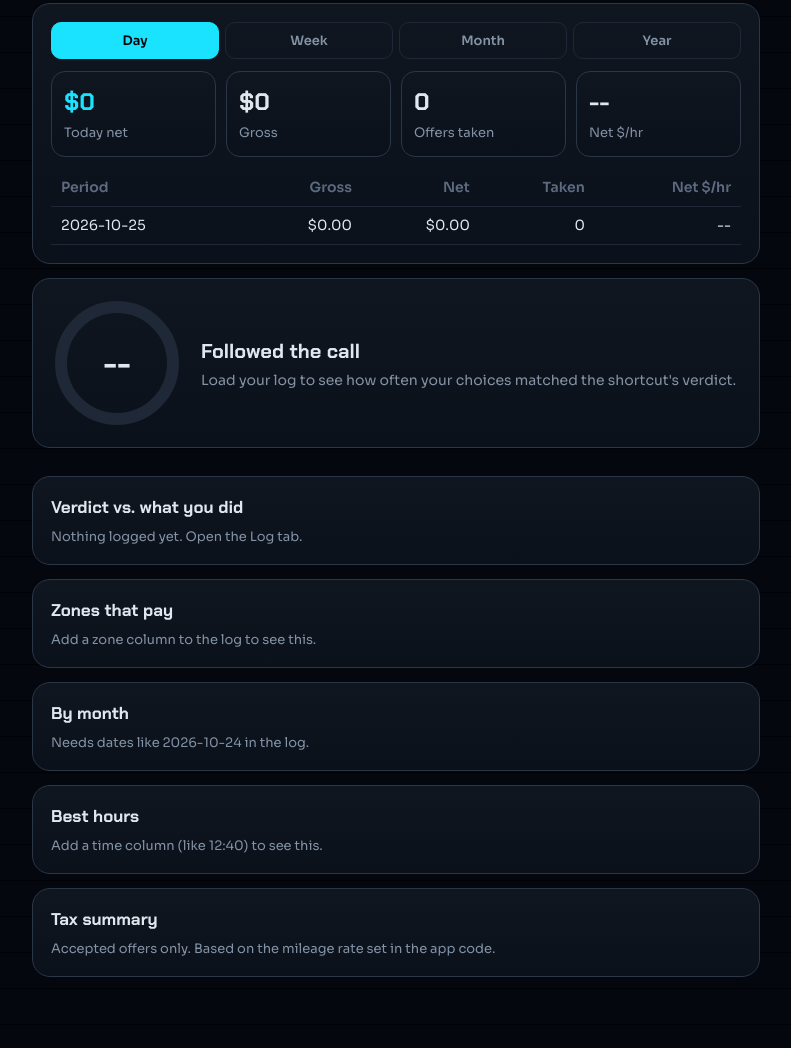
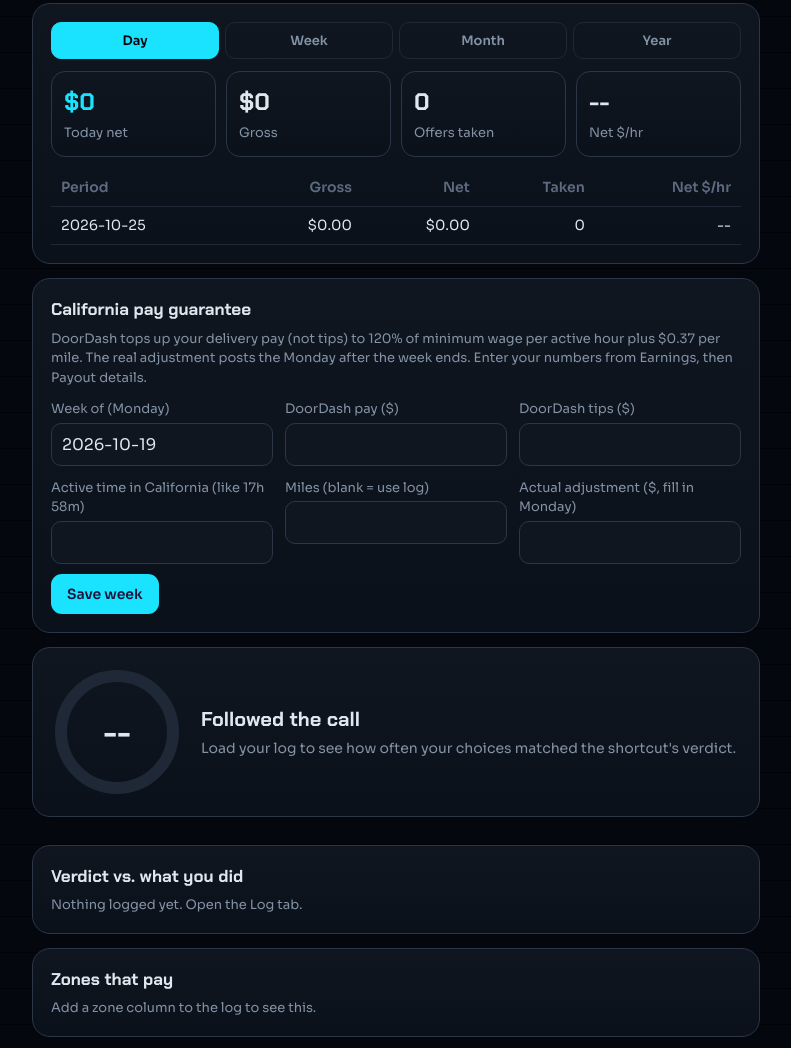
Before and after one commit to 0321-ops-COS/Hustler, a plain HTML site: page index.html in a window 1280 px wide. Shown: the part 1028-2076 px from the top of the page, without its empty margins (244-1035 px from the left). Drawn offline with nearby package versions, Linux system fonts and the light colour scheme.

Commit message:
Update Hustle HQ dashboard

```diff
--- a/index.html
+++ b/index.html
@@ -118,6 +118,7 @@
   <div class="card" id="float"></div>
   <div class="card" id="quest"></div>
   <div class="card"><div class="seg" id="seg"><button data-p="day" class="on">Day</button><button data-p="week">Week</button><button data-p="month">Month</button><button data-p="year">Year</button></div><div id="earnBig"></div><div class="wrap" id="earnTbl" style="margin-top:12px"></div></div>
+  <div class="card" id="ca"></div>
   <div class="card hero">
     <div class="ring"><svg width="132" height="132" viewBox="0 0 132 132"><circle cx="66" cy="66" r="56" fill="none" stroke="var(--line)" stroke-width="12"/><circle id="arc" cx="66" cy="66" r="56" fill="none" stroke="var(--gold)" stroke-width="12" stroke-linecap="round" stroke-dasharray="352" stroke-dashoffset="352" style="transition:stroke-dashoffset .9s"/></svg><b id="follow">--</b></div>
     <div><h2>Followed the call</h2><p id="followTxt">Load your log to see how often your choices matched the shortcut's verdict.</p></div>
@@ -196,8 +197,8 @@
 $("#menuBtn").onclick=()=>menu(!$("#nav").classList.contains("open"));$("#scrim").onclick=()=>menu(false);
 document.querySelectorAll("nav button").forEach(b=>b.addEventListener("click",()=>menu(false)));
 const CFG={shortcutName:"DoorDash Offer Analyzer",shortcutLink:"",appUrl:""};
-const DEF={accept:89,estPay:7,estMph:20,mpg:17.5,wear:0.12,gas:5.75,rampTop:90,rampLow:85,floorMile:0.75,floorHour:10,baseMile:1.5,baseHour:18,bigItems:3,bigMile:2,bigHour:20,emergency:80,taxRate:0.70,target:85};
-const LBL={accept:"Acceptance rate (%)",estPay:"Archive est. pay per delivery ($)",estMph:"Archive est. avg speed (mph)",mpg:"MPG",wear:"Wear cost per mile ($)",gas:"Gas price ($/gal)",rampTop:"Ramp top (% acceptance)",rampLow:"Ramp low (% acceptance)",floorMile:"Floor $/mile",floorHour:"Floor $/hour",baseMile:"Base $/mile",baseHour:"Base $/hour",bigItems:"Big order: items over",bigMile:"Big order $/mile",bigHour:"Big order $/hour",emergency:"Emergency rate (%)",taxRate:"Mileage deduction rate ($/mi)",target:"Float target (% acceptance)"};
+const DEF={accept:89,estPay:7,estMph:20,mpg:17.5,wear:0.12,gas:5.75,rampTop:90,rampLow:85,floorMile:0.75,floorHour:10,baseMile:1.5,baseHour:18,bigItems:3,bigMile:2,bigHour:20,emergency:80,taxRate:0.70,target:85,caWage:16.90,caPct:120,caMile:0.37};
+const LBL={accept:"Acceptance rate (%)",estPay:"Archive est. pay per delivery ($)",estMph:"Archive est. avg speed (mph)",mpg:"MPG",wear:"Wear cost per mile ($)",gas:"Gas price ($/gal)",rampTop:"Ramp top (% acceptance)",rampLow:"Ramp low (% acceptance)",floorMile:"Floor $/mile",floorHour:"Floor $/hour",baseMile:"Base $/mile",baseHour:"Base $/hour",bigItems:"Big order: items over",bigMile:"Big order $/mile",bigHour:"Big order $/hour",emergency:"Emergency rate (%)",taxRate:"Mileage deduction rate ($/mi)",target:"Float target (% acceptance)",caWage:"CA minimum wage ($/hr)",caPct:"CA guarantee (% of min wage per active hour)",caMile:"CA guarantee per mile ($)"};
 let S={...DEF},store=null,uid=null,isDemo=false;
 const num=v=>{const n=parseFloat(String(v).replace(/[$,]/g,""));return isNaN(n)?0:n};
 const $f=(n,d=2)=>"$"+n.toFixed(d);
@@ -426,7 +427,7 @@
 let PER="day",LG=[[],[]];
 const iso=d=>d.getFullYear()+"-"+String(d.getMonth()+1).padStart(2,"0")+"-"+String(d.getDate()).padStart(2,"0");
 function keyOf(s,p){s=(s||"").slice(0,10);if(p==="day")return s;if(p==="month")return s.slice(0,7);if(p==="year")return s.slice(0,4);const d=new Date(s+"T12:00:00");d.setDate(d.getDate()-((d.getDay()+6)%7));return iso(d)}
-function renderGame(R,RL){LG=[R,RL];
+function renderGame(R,RL){LG=[R,RL];setTimeout(renderCA,0);
  const acc=R.filter(r=>r.t&&/^\d{4}-\d\d-\d\d/.test(r.date||"")),G={},z=()=>({p:0,n:0,c:0,m:0});
  acc.forEach(r=>{const g=G[keyOf(r.date,PER)]=G[keyOf(r.date,PER)]||z();g.p+=r.p;g.n+=r.net;g.c++;g.m+=r.min});
  const now=keyOf(iso(new Date()),PER),ks=Object.keys(G).sort().reverse().slice(0,PER==="day"?10:PER==="week"?8:12);if(!ks.includes(now))ks.unshift(now);
@@ -441,6 +442,28 @@
  const fp=RL.length?RL.filter(r=>r.v===r.t).length/RL.length:0,life=acc.reduce((a,r)=>a+r.net,0);
  const B=[["25 offers",RL.length>=25],["10 in a row",best>=10],["85% follow rate",RL.length>=20&&fp>=.85],["$1,000 net",life>=1000]];
  $("#quest").innerHTML=`<h2 style="font-size:17px">Today's quests</h2><p class="hint">Streak: ${st} followed in a row. Best: ${best}.</p>`+q("Follow the call 5 times",fol,5)+q("Beat your average day",tn,Math.max(avg,1),1)+q("10 in a row",st,10)+`<div>${B.map(b=>`<span class="chip ${b[1]?"on":""}">${b[0]}</span>`).join("")}</div>`}
+
+// California pay guarantee (weekly)
+let CA={};
+const weekKey=d=>keyOf(d,"week");
+const hm2h=v=>{v=String(v||"").trim();const m=v.match(/^(\d+)\s*[h:]\s*(\d+)?/i);return m?+m[1]+(+(m[2]||0))/60:num(v)};
+function caEst(e,logMiles){const h=e.hours||0,mi=e.miles>0?e.miles:logMiles,g=S.caPct/100*S.caWage*h+S.caMile*mi,adj=Math.max(0,g-(e.pay||0));return{g,mi,adj,miSrc:e.miles>0?"entered":"from log"}}
+function renderCA(){const el=$("#ca");if(!el)return;
+  const wk=$("#caWk")?$("#caWk").value:weekKey(iso(new Date())),cur=CA[wk]||{};
+  const R=(LG[0]||[]).filter(r=>r.t&&weekKey(r.date)===wk),lm=R.reduce((a,r)=>a+r.m,0);
+  const ks=Object.keys(CA).sort().reverse().slice(0,8);
+  const row=k=>{const e=CA[k],x=caEst(e,(LG[0]||[]).filter(r=>r.t&&weekKey(r.date)===k).reduce((a,r)=>a+r.m,0));const act=e.actual!=null&&e.actual!=="";
+    return`<tr><td>${k}</td><td>${$f(e.pay||0)}</td><td>${$f(x.adj)}</td><td>${act?$f(num(e.actual)):"pending"}</td><td>${$f((e.pay||0)+(e.tips||0)+(act?num(e.actual):x.adj))}</td></tr>`};
+  const x=caEst(cur,lm),act=cur.actual!=null&&cur.actual!=="";
+  el.innerHTML=`<h2 style="font-size:17px">California pay guarantee</h2><p class="hint">DoorDash tops up your delivery pay (not tips) to ${S.caPct}% of minimum wage per active hour plus ${$f(S.caMile)} per mile. The real adjustment posts the Monday after the week ends. Enter your numbers from Earnings, then Payout details.</p>
+  <div class="fields" style="margin-top:12px"><label>Week of (Monday)<input id="caWk" value="${wk}"></label><label>DoorDash pay ($)<input inputmode="decimal" id="caPay" value="${cur.pay??""}"></label><label>DoorDash tips ($)<input inputmode="decimal" id="caTip" value="${cur.tips??""}"></label><label>Active time in California (like 17h 58m)<input id="caHrs" value="${cur.hours?Math.floor(cur.hours)+"h "+Math.round((cur.hours%1)*60)+"m":""}"></label><label>Miles (blank = use log)<input inputmode="decimal" id="caMi" value="${cur.miles??""}"></label><label>Actual adjustment ($, fill in Monday)<input inputmode="decimal" id="caAct" value="${act?cur.actual:""}"></label></div>
+  <div class="row"><button class="btn" id="caSave">Save week</button></div>
+  ${cur.hours?`<div class="grid" style="margin-top:12px"><div class="stat"><div class="num">${$f(x.g)}</div><span>Guaranteed earnings</span></div><div class="stat"><div class="num money">${act?$f(num(cur.actual)):$f(x.adj)}</div><span>${act?"Actual":"Estimated"} adjustment</span></div><div class="stat"><div class="num">${$f((cur.pay||0)+(cur.tips||0)+(act?num(cur.actual):x.adj))}</div><span>Week total with adjustment</span></div><div class="stat"><div class="num">${x.mi.toFixed(0)}</div><span>Miles (${x.miSrc})</span></div></div>${act?`<p class="hint">Estimate was ${$f(x.adj)}, actual ${$f(num(cur.actual))}.</p>`:`<p class="hint">Pending. The estimate moves with the miles you used.</p>`}`:""}
+  ${ks.length?`<div class="wrap" style="margin-top:12px"><table><tr><th>Week of</th><th>DD pay</th><th>Est. adj.</th><th>Actual adj.</th><th>Total</th></tr>${ks.map(row).join("")}</table></div>`:""}`;
+  $("#caSave").onclick=async()=>{const k=($("#caWk").value||"").trim();if(!/^\d{4}-\d\d-\d\d$/.test(k)){toast("Use a date like 2026-10-19");return}
+    const a=$("#caAct").value.trim();CA[weekKey(k)]={pay:num($("#caPay").value),tips:num($("#caTip").value),hours:hm2h($("#caHrs").value),miles:num($("#caMi").value)||0,actual:a===""?null:num(a)};
+    const w=await put("ca",{v:1,w:CA});toast(w?"Week saved":"Could not save");renderCA()};
+  $("#caWk").onchange=renderCA}
 $("#seg").onclick=e=>{const b=e.target.closest("button");if(!b)return;PER=b.dataset.p;document.querySelectorAll("#seg button").forEach(x=>x.classList.toggle("on",x===b));renderGame(LG[0],LG[1])};
 $("#runSc").onclick=()=>{location.href="shortcuts://run-shortcut?name="+encodeURIComponent(CFG.shortcutName)};
 $("#getSc").onclick=()=>{CFG.shortcutLink?location.href=CFG.shortcutLink:toast("Add your iCloud link to CFG in index.html")};
@@ -459,7 +482,7 @@
   drawFields();renderGame([],[]);
   await initStore();
   const s=await get("settings");if(s){S={...DEF,monthly:s.monthly||{},zoneGas:s.zoneGas||{},gas:num(s.gas)>0?s.gas:DEF.gas};Object.keys(DEF).forEach(k=>{if(k!=="gas"&&s[k]!==undefined&&s[k]!==null&&Number.isFinite(Number(s[k])))S[k]=num(s[k])});if(s.accSet)S.accSet=1;drawFields()}setAcc();
-  const sm0=await get("statements");if(sm0&&sm0.s)STM=sm0.s;const ar=await get("archive");if(ar&&ar.r){ARCH=ar.r;renderArch()}const l=await get("log");if(l&&l.csv){$("#csv").value=l.csv;analyze(parse(l.csv));$("#saveInfo").textContent=store?"Loaded from your account.":"Loaded from this browser."}renderEarn();refreshFirst();$("#c_g").value=S.gas;{const hm=location.hash.match(/^#add=(.+)$/);if(hm){await addRow(decodeURIComponent(hm[1]));history.replaceState(null,"",location.pathname)}}
+  const sm0=await get("statements");if(sm0&&sm0.s)STM=sm0.s;{const c0=await get("ca");if(c0&&c0.w)CA=c0.w}const ar=await get("archive");if(ar&&ar.r){ARCH=ar.r;renderArch()}const l=await get("log");if(l&&l.csv){$("#csv").value=l.csv;analyze(parse(l.csv));$("#saveInfo").textContent=store?"Loaded from your account.":"Loaded from this browser."}renderEarn();refreshFirst();$("#c_g").value=S.gas;{renderCA();const hm=location.hash.match(/^#add=(.+)$/);if(hm){await addRow(decodeURIComponent(hm[1]));history.replaceState(null,"",location.pathname)}}
 })();
 if("serviceWorker" in navigator)navigator.serviceWorker.register("sw.js").catch(()=>{});
 </script>
```
